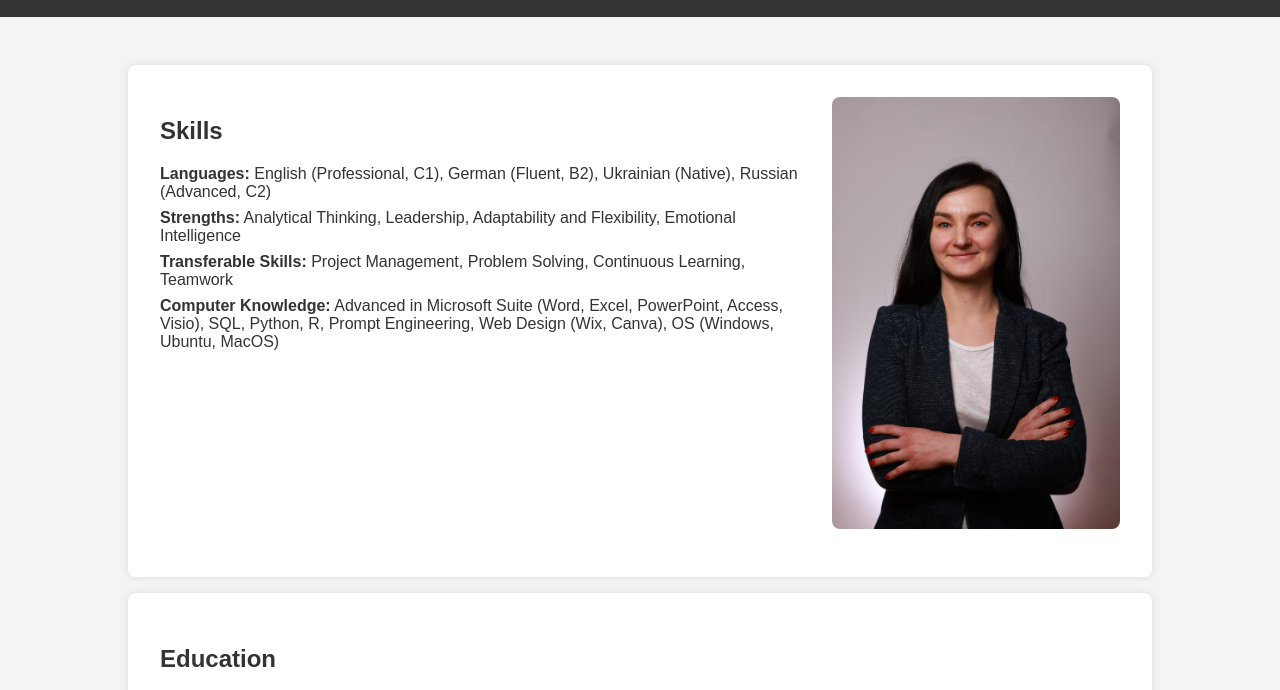
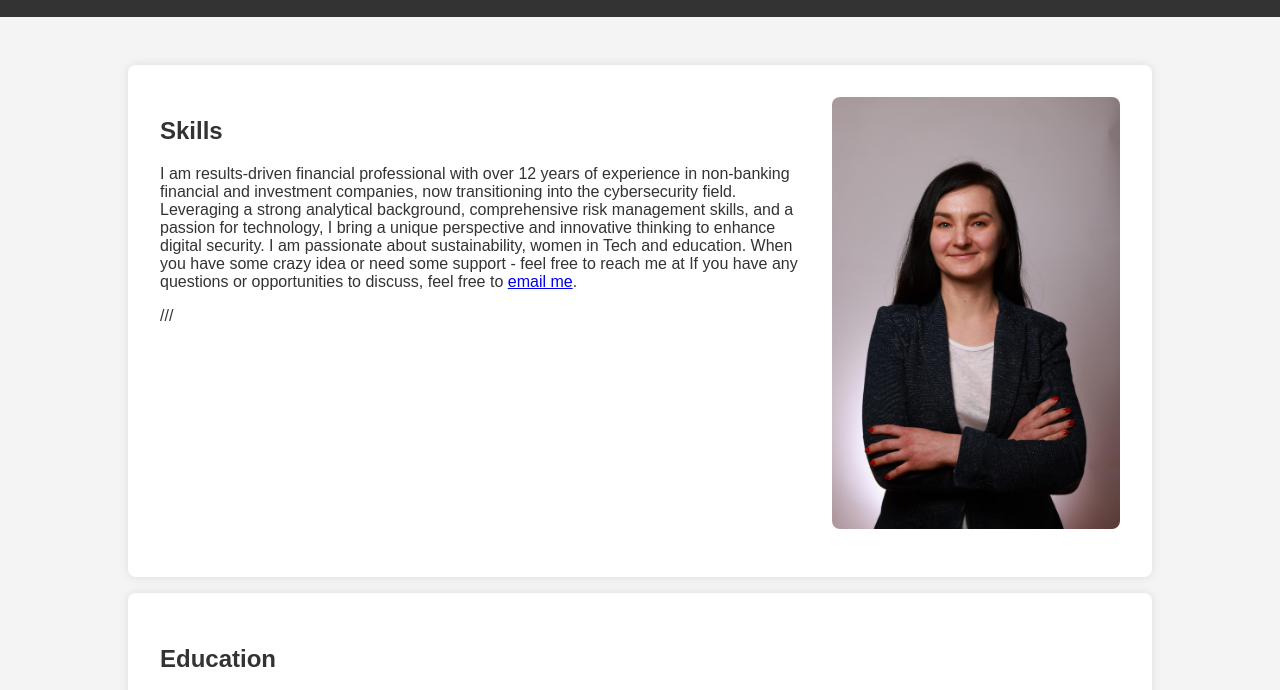
Before and after one commit to Marii4ka/marii4ka.github.io, a plain HTML site: page cv.html in a window 1280 px wide. Shown: the part 95-785 px from the top of the page. Drawn offline with Linux system fonts and the light colour scheme.

Commit message:
Update cv.html

```diff
--- a/cv.html
+++ b/cv.html
@@ -71,12 +71,10 @@
         <section>
             <img src="image1.jpg" alt="Picture of me">
             <h2>Skills</h2>
-            <ul>
-                <li><strong>Languages:</strong> English (Professional, C1), German (Fluent, B2), Ukrainian (Native), Russian (Advanced, C2)</li>
-                <li><strong>Strengths:</strong> Analytical Thinking, Leadership, Adaptability and Flexibility, Emotional Intelligence</li>
-                <li><strong>Transferable Skills:</strong> Project Management, Problem Solving, Continuous Learning, Teamwork</li>
-                <li><strong>Computer Knowledge:</strong> Advanced in Microsoft Suite (Word, Excel, PowerPoint, Access, Visio), SQL, Python, R, Prompt Engineering, Web Design (Wix, Canva), OS (Windows, Ubuntu, MacOS)</li>
-            </ul>
+           <p> I am results-driven financial professional with over 12 years of experience in non-banking financial and investment companies, now transitioning into the cybersecurity field. Leveraging a strong analytical background, comprehensive risk management skills, and a passion for technology, I bring a unique perspective and innovative thinking to enhance digital security.
+I am passionate about sustainability, women in Tech and education. When you have some crazy idea or need some support - feel free to reach me at  If you have any questions or opportunities to discuss, feel free to <a href="mailto:mariakolyada@gmail.com">email me</a>.</p>///
+
+
         </section>
         <section>
             <h2>Education</h2>
```
